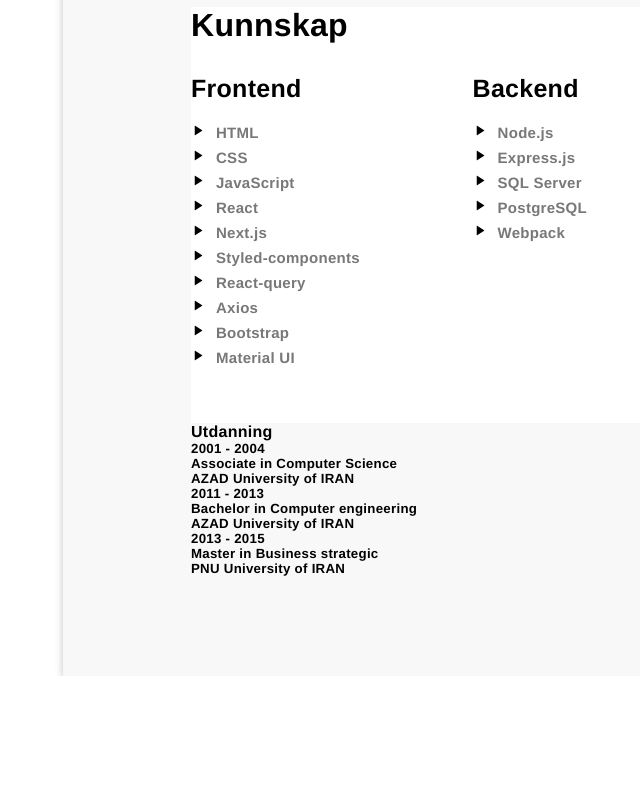
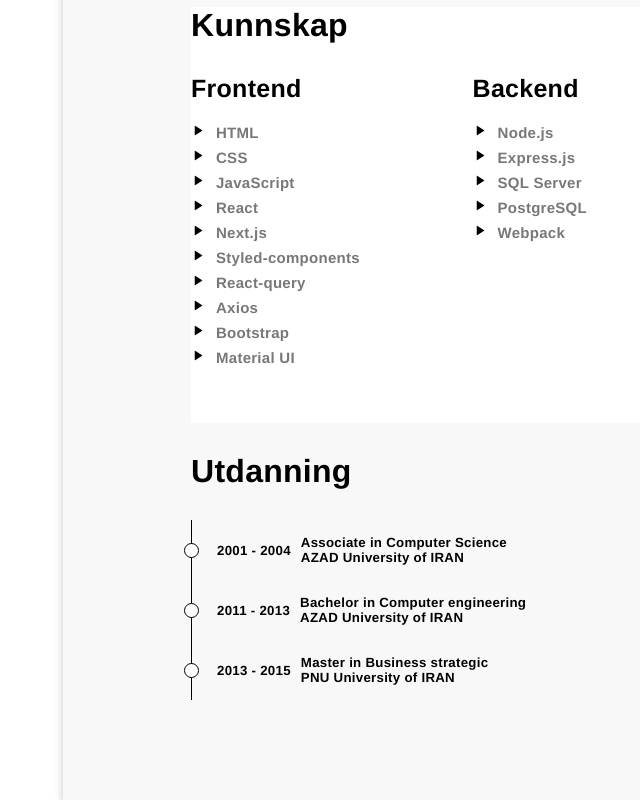
Before and after one commit to maf256/sitedesign, a Next.js app: page /about in a window 1280 px wide. Shown: the part 1751-2551 px from the top of the page, without its empty margins (257-897 px from the left). Before the commit the page ends 2427 px from the top, so only its background shows below. Built offline with nearby package versions, Linux system fonts and the light colour scheme.

Commit message:
working on UlEducation

```diff
--- a/components/about/index.js
+++ b/components/about/index.js
@@ -1,4 +1,4 @@
-import { AboutPage, DetailContainer, NameContainer, InfoContainer, Ul, Skills, Knowledge, ButtonCV, Span, UlKnowledge,Education,UlKnowledgeDiv, UlEducation } from "./pageStyled"
+import { AboutPage, DetailContainer, NameContainer, InfoContainer, Ul, Skills, Knowledge, ButtonCV, Span, UlKnowledge,EducationContainer ,Education,UlKnowledgeDiv, UlEducation } from "./pageStyled"
 import { Data } from "../common/Data"
 import Image from 'next/image'
 import Img from '../common/image/about.jpg'
@@ -65,20 +65,26 @@ export default function About({language}){
             </Knowledge>
         </UlKnowledgeDiv>
 
+        <EducationContainer>
             <Education>
-            <h4>{Data.about[language ? 'en' : 'nr'].educationTitlle}</h4>
+                <h1>{Data.about[language ? 'en' : 'nr'].educationTitlle}</h1>
                 <UlEducation>
                     {Data.about[language ? 'en' : 'nr'].education.map(({date, name, uni}, inx) => (
                     <li key={inx}>
+                        <span></span>
                         {/* <span><Play fontSize="15px"  /></span> */}
                         <h5>{date}</h5>
+                        <div>
                             <h5>{name}</h5>
                             <h5>{uni}</h5>
+                        </div>
                     </li>
                     ))}
                 </UlEducation>
 
             </Education>
 
+        </EducationContainer>
+
     </AboutPage>
 }
--- a/components/about/pageStyled.js
+++ b/components/about/pageStyled.js
@@ -163,12 +163,66 @@ export const UlKnowledge = styled.ul`
 `
 
 
+export const EducationContainer = styled.div`
+
+`
 export const Education = styled.div`
+    /* h1{
+        margin: 30px 0px;
+        color: ${({theme}) => theme.Text_Logo};
+    } */
 
 
 `
 
 export const UlEducation = styled.ul`
+    min-width: 350px;
+    width: 40%;
+    border-left: 1px solid black;
+    /* box-shadow: 0 0 0.5px rgba(0, 0, 0, 0.5); */
+    padding-left: 10px;
+    display: flex;
+    flex-direction: column;
+    h5 {
+        display: inline-block;
+        /* background-color: red; */
+    }
+    div {
+        margin-left: 10px;
+        display: inline-flex;
+        flex-direction: column;
+    }
+    li {
+        margin: 15px 0px;
+        /* wid/th: 450px; */
+        display: inline-flex;
+        /* background-color: red; */
+        align-items: center;
+        /* justify-content: space-between; */
 
+        span{
+            display: inline-block;
+            width: 15px;
+            height: 15px;
+            border: 1px solid black;
+            /* box-shadow: 0 0 1px black; */
+            border-radius: 50%;
+            position: relative;
+            background-color: white;
+            left: -18px;
+        }
+
+    }
+    /* li {
+        display: inline-flex;
+        align-items: center;
+        background-color: red;
+        justify-content: flex-start;
+        div {
+            display: inline-block;
+            display: flex;
+            flex-direction: column;
+        } */
+    /* } */
 
 `
```
Lines whose indentation alone changed are shown as unchanged.
